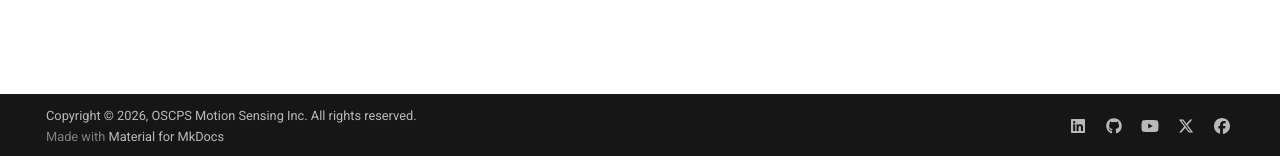
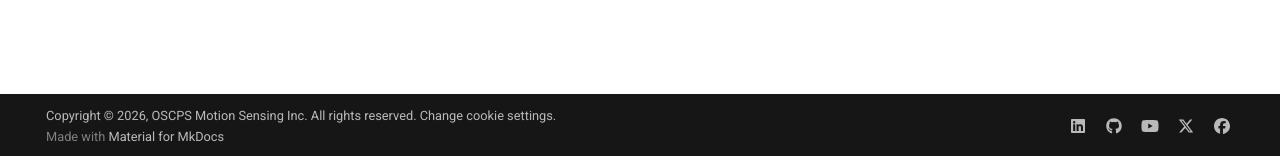
Before and after one commit to OSCPS/docs, an MkDocs documentation site: the page built from docs/index.md, in a window 1280 px wide. Shown: the part 741-897 px from the top of the page. Built offline with MkDocs 1.6.1 and Material for MkDocs 9.7.7, drawn with Linux system fonts in a browser that asks for light colours; some of the changed lines change nothing that is shown.

Commit message:
feat: cookies consent.

```diff
--- a/mkdocs.yml
+++ b/mkdocs.yml
@@ -21,10 +21,19 @@
       toggle:
         icon: material/toggle-switch-off-outline
         name: Switch to light mode
-copyright: "Copyright &copy; 2026, OSCPS Motion Sensing Inc. All rights reserved."
+copyright: >
+  Copyright &copy; 2026, OSCPS Motion Sensing Inc. All rights reserved.
+  <a href="#__consent">Change cookie settings.</a>
 extra:
     generator: true
     homepage: https://www.oscp.com
+    consent:
+      title: Cookie consent
+      description: >-
+        We use cookies to recognize your repeated visits and preferences, as well
+        as to measure the effectiveness of our documentation and whether users
+        find what they're searching for. With your consent, you're helping us to
+        make our documentation better.
     social:
         - icon: fontawesome/brands/linkedin
           link: https://www.linkedin.com/company/one-silicon-chip-photonics/
```
